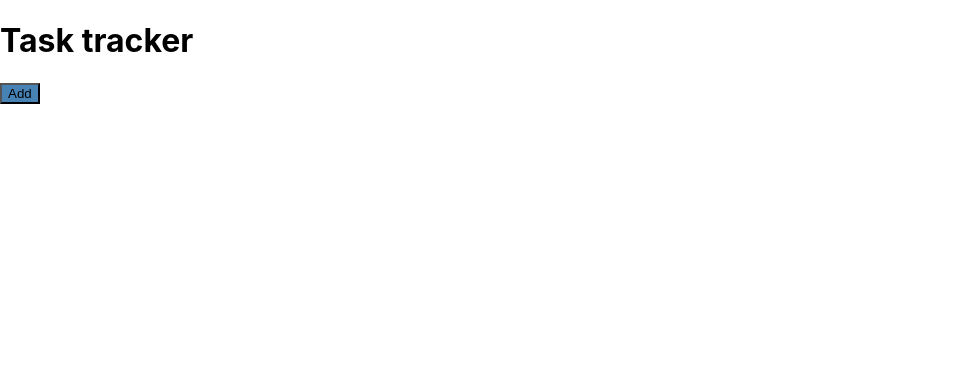
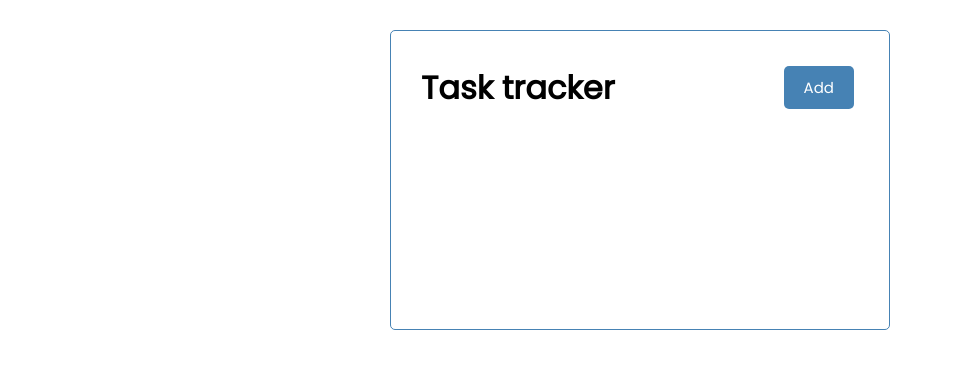
Before and after one commit to leokotman/task-tracker, a React (Create React App) app: page / in a window 1280 px wide. Shown: the top 368 px of the page, without its empty margins (0-953 px from the left). Built offline with nearby package versions, Linux system fonts and the light colour scheme.

Commit message:
removed unness + added styles

```diff
--- a/src/index.css
+++ b/src/index.css
@@ -1,13 +1,112 @@
-body {
+@import url('https://fonts.googleapis.com/css2?family=Poppins:wght@300;400&display=swap');
+
+* {
+  box-sizing: border-box;
   margin: 0;
-  font-family: -apple-system, BlinkMacSystemFont, 'Segoe UI', 'Roboto', 'Oxygen',
-    'Ubuntu', 'Cantarell', 'Fira Sans', 'Droid Sans', 'Helvetica Neue',
-    sans-serif;
-  -webkit-font-smoothing: antialiased;
-  -moz-osx-font-smoothing: grayscale;
+  padding: 0;
 }
 
-code {
-  font-family: source-code-pro, Menlo, Monaco, Consolas, 'Courier New',
-    monospace;
+body {
+  font-family: 'Poppins', sans-serif;
 }
+
+.container {
+  max-width: 500px;
+  margin: 30px auto;
+  overflow: auto;
+  min-height: 300px;
+  border: 1px solid steelblue;
+  padding: 30px;
+  border-radius: 5px;
+}
+
+.header {
+  display: flex;
+  justify-content: space-between;
+  align-items: center;
+  margin-bottom: 20px;
+}
+
+.btn {
+  display: inline-block;
+  background: #000;
+  color: #fff;
+  border: none;
+  padding: 10px 20px;
+  margin: 5px;
+  border-radius: 5px;
+  cursor: pointer;
+  text-decoration: none;
+  font-size: 15px;
+  font-family: inherit;
+}
+
+.btn:focus {
+  outline: none;
+}
+
+.btn:active {
+  transform: scale(0.98);
+}
+
+.btn-block {
+  display: block;
+  width: 100%;
+}
+
+.task {
+  background: #f4f4f4;
+  margin: 5px;
+  padding: 10px 20px;
+  cursor: pointer;
+}
+
+.task.reminder {
+  border-left: 5px solid green;
+}
+
+.task h3 {
+  display: flex;
+  align-items: center;
+  justify-content: space-between;
+}
+
+.add-form {
+  margin-bottom: 40px;
+}
+
+.form-control {
+  margin: 20px 0;
+}
+
+.form-control label {
+  display: block;
+}
+
+.form-control input {
+  width: 100%;
+  height: 40px;
+  margin: 5px;
+  padding: 3px 7px;
+  font-size: 17px;
+}
+
+.form-control-check {
+  display: flex;
+  align-items: center;
+  justify-content: space-between;
+}
+
+.form-control-check label {
+  flex: 1;
+}
+
+.form-control-check input {
+  flex: 2;
+  height: 20px;
+}
+
+footer {
+  margin-top: 30px;
+  text-align: center;
+}
```
Also changed, not shown: src/App.css (deleted, +0 -38 lines), src/setupTests.js (deleted, +0 -5 lines), src/logo.svg (deleted), 1 other file (tests, documents, lock files or other folders).
